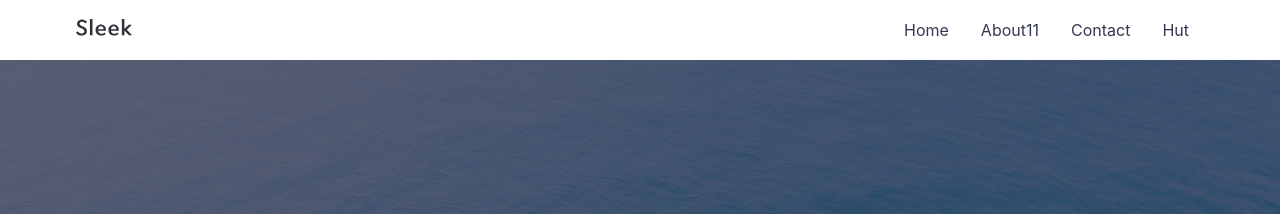
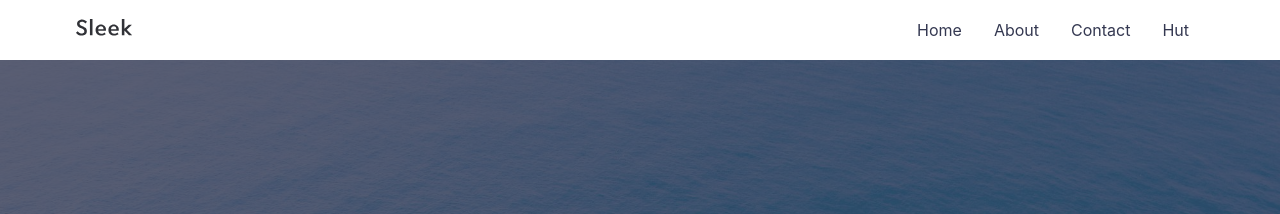
Before and after one commit to msflyee/msflyee.github.io, a Jekyll site: the page built from index.md, in a window 1280 px wide. Shown: the top 214 px of the page. Built offline with Jekyll 4.4.1, drawn with Linux system fonts in a browser that asks for light colours.

Commit message:
Update _config.yml

```diff
--- a/_config.yml
+++ b/_config.yml
@@ -20,7 +20,7 @@ social:
 # THEME SETTINGS
 navigation: # Navigation links
   - {name: 'Home', link: '/'}
-  - {name: 'About11', link: '/about'}
+  - {name: 'About', link: '/about'}
   - {name: 'Contact', link: '/contact'}
   - {name: 'Hut', link:'/hut'}
 
```
